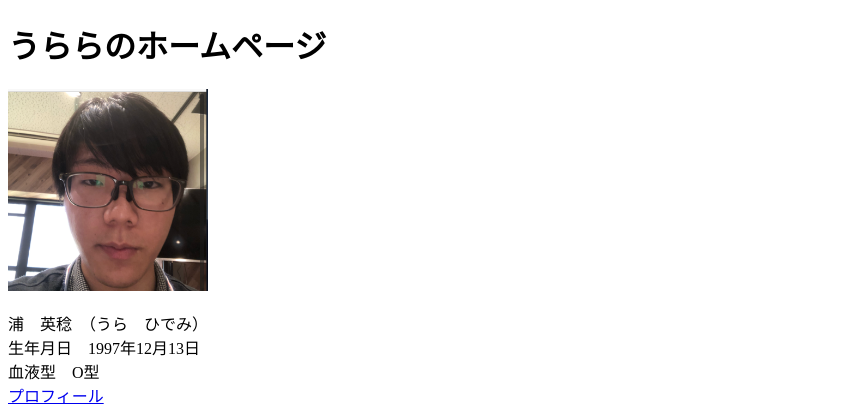
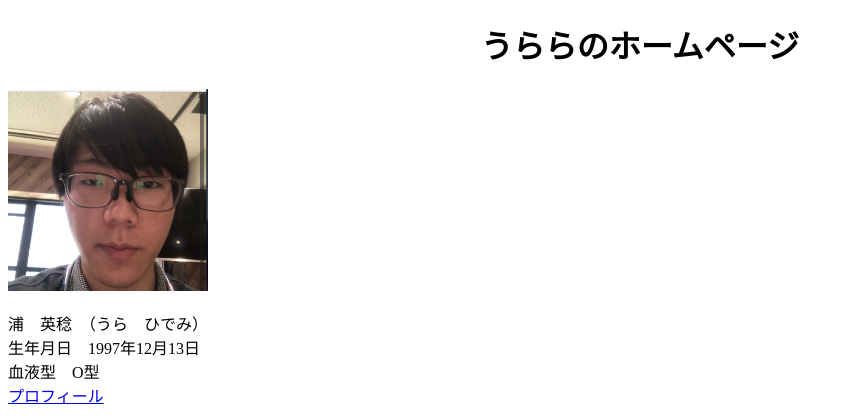
Before and after one commit to umptan/docker_practice, a PHP site: page / in a window 1280 px wide. Shown: the top 420 px of the page, without its empty margins (0-854 px from the left). Run offline with PHP 8.4, Linux system fonts and the light colour scheme.

Commit message:
中央寄せ

```diff
--- a/html/styles/index.css
+++ b/html/styles/index.css
@@ -1,3 +1,4 @@
+h1 {text-align: center}
 section img {width: 200px}
 
 section ul {list-style: none;
```
